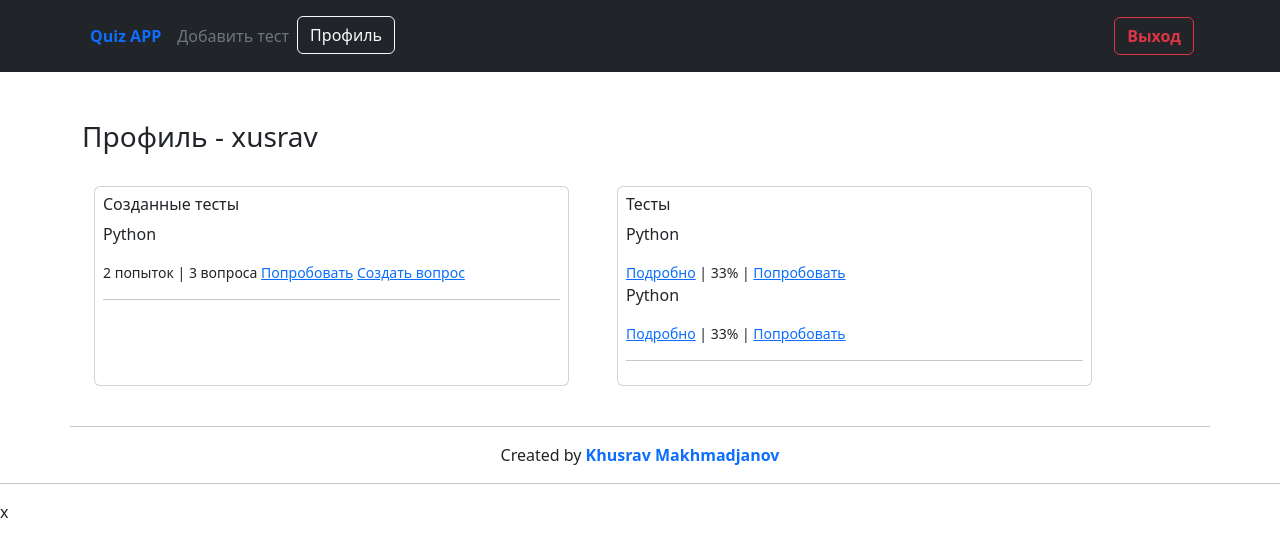
After one commit to xusraw1/quiz-app, a Django app: page /profile/1/ in a window 1280 px wide. The commit adds this page. Shown: the top 557 px of the page. Run offline with Django 4.2, Linux system fonts and the light colour scheme; a user stored in the database is signed in; data comes from the database, SQL or seed files in the repository; both versions use the stored data as it was after the commit; some libraries are stand-ins or nearby versions.

Commit message:
Создал профиль и для него шаблон

```diff
--- a/quiz_main/forms.py
+++ b/quiz_main/forms.py
@@ -19,10 +19,10 @@
         model = Question
         fields = ('question', 'a', 'b', 'c', 'd', 'T')
 
-    submit = forms.BooleanField(required=False)
+    submit_and_exit = forms.BooleanField(required=False)
 
-    def save(self, request, commit=True):
+    def save(self, test_id, commit=True):
         question = self.instance
-        question.author = Test.objects.get(id=pk)
+        question.test = Test.objects.get(id=test_id)
         super().save(commit)
         return question
--- a/quiz_main/urls.py
+++ b/quiz_main/urls.py
@@ -8,6 +8,7 @@
     path('test/<int:pk>/', test, name='test'),
     path('checktest/<int:pk>/', chek_test, name='checktest'),
     path('new_test/', new_test, name='new_test'),
-    path('new_question/<int:pk>/', new_question, name='new_question'),
+    path('new_question/<int:test_id>/', new_question, name='new_question'),
+    path('profile/<int:user_id>/', profile, name='profile')
 
 ]
--- a/quiz_main/views.py
+++ b/quiz_main/views.py
@@ -68,23 +68,29 @@
     if req.method == 'POST':
         form = TestForm(req.POST)
         if form.is_valid():
-            pk = form.save(req)
-            return redirect('new_question', pk)
+            test_id = form.save(req)
+            return redirect('new_question', test_id)
     return render(req, 'newtest.html', {'form': form})
 
 
 @login_required(login_url='login')
-def new_question(req, pk):
-    test = get_object_or_404(Test, id=pk)
+def new_question(req, test_id):
+    test = get_object_or_404(Test, id=test_id)
     if test.author == req.user:
         form = QuestionForm()
         if req.method == 'POST':
             form = QuestionForm(req.POST)
             if form.is_valid():
-                form.save(pk)
-                if form.cleaned_data['submit']:
+                form.save(test_id)
+                if form.cleaned_data['submit_and_exit']:
                     return redirect('profile', req.user.id)
-                return redirect('new_question', pk)
+                return redirect('new_question', test_id)
         return render(req, 'newquestion.html', {'form': form, 'test': test})
     else:
         return HttpResponse("Что то пошло не так!!!")
+
+
+@login_required(login_url='login')
+def profile(req, user_id):
+    user = get_object_or_404(User, id=user_id)
+    return render(req, 'profile.html', {'user': user})
--- a/templates/base.html
+++ b/templates/base.html
@@ -15,7 +15,7 @@
                 <li><a href="{% url 'index' %}" class="nav-link px-2 text-primary"><b>Quiz APP</b></a></li>
                 <li><a href="{% url 'new_test' %}" class="nav-link px-2 text-secondary" style="color: white">Добавить тест</a></li>
                 {% if user.is_authenticated %}
-                    <li><a href="#" class="btn btn-outline-light me-2">Профиль</a></li>
+                    <li><a href="{% url 'profile' request.user.id %}" class="btn btn-outline-light me-2">Профиль</a></li>
                 {% endif %}
             </ul>
 
--- /dev/null
+++ b/templates/profile.html
@@ -0,0 +1,39 @@
+{% extends 'base.html' %}
+
+{% block title %}Профиль
+{% endblock %}
+
+{% block content %}
+    <div class="container">
+        <div class="content mt-5">
+            <h3>Профиль - {{ user }}</h3>
+            <div class="row">
+                <div class="card p-2 col-5 m-4">
+                    <h6>Созданные тесты</h6>
+                    {% for i in user.test_set.all %}
+                        <p>{{ i.title }}</p>
+                        <small class="d-inline">
+                            {{ i.chektest_set.all.count }} попыток | {{ i.question_set.all.count }} вопроса
+                            <a href="{% url 'ready_to_test' i.pk %}">Попробовать</a>
+                            {% if user == request.user %}
+                                <a href="{% url 'new_question' i.id %}">Создать вопрос</a>
+                            {% endif %}
+                        </small>
+                    {% endfor %}
+                    <hr>
+                </div>
+                <div class="col-5 m-4 p-2 card">
+                    <h6>Тесты</h6>
+                    {% for i in user.chektest_set.all %}
+                        <p>{{ i.test.title }}</p>
+                        <small class="d-inline">
+                            <a href="{% url 'checktest' i.id %}">Подробно</a> | {{ i.percentage }}% |
+                            <a href="{% url 'ready_to_test' i.pk %}">Попробовать</a>
+                        </small>
+                    {% endfor %}
+                    <hr>
+                </div>
+            </div>
+        </div>
+    </div>
+{% endblock %}
--- a/templates/ready_to_test.html
+++ b/templates/ready_to_test.html
@@ -9,8 +9,8 @@
             Подробно: Есть <strong>{{ test.question_set.all.count }}</strong> вопроса.
             <br>И у вас есть <strong>{{ test.max_attempts }}</strong> попыток для того чтобы пройти его.
         </p>
-        <p>Пройдите тест в течени <b>{{ test.start_date }} - {{ test.end_time }}</b> этого времени</p>.
-        <p>Автор: @<a href="#">{{ test.author }}</a></p>
+        <p>Пройдите тест в течени <b>{{ test.start_date }} - {{ test.end_time }}</b> этого времени</p>
+        <p>Автор: @<a href="{% url 'profile' request.user.id %}">{{ test.author }}</a></p>
         <a href="{% url 'test' test.pk %}" class="btn btn-primary">Начать тест</a>
         <a href="{% url 'index' %}" class="btn btn-outline-warning">Назад</a>
     </div>
```
Also changed, not shown: templates/index.html (+8 -1 lines), db.sqlite3.
